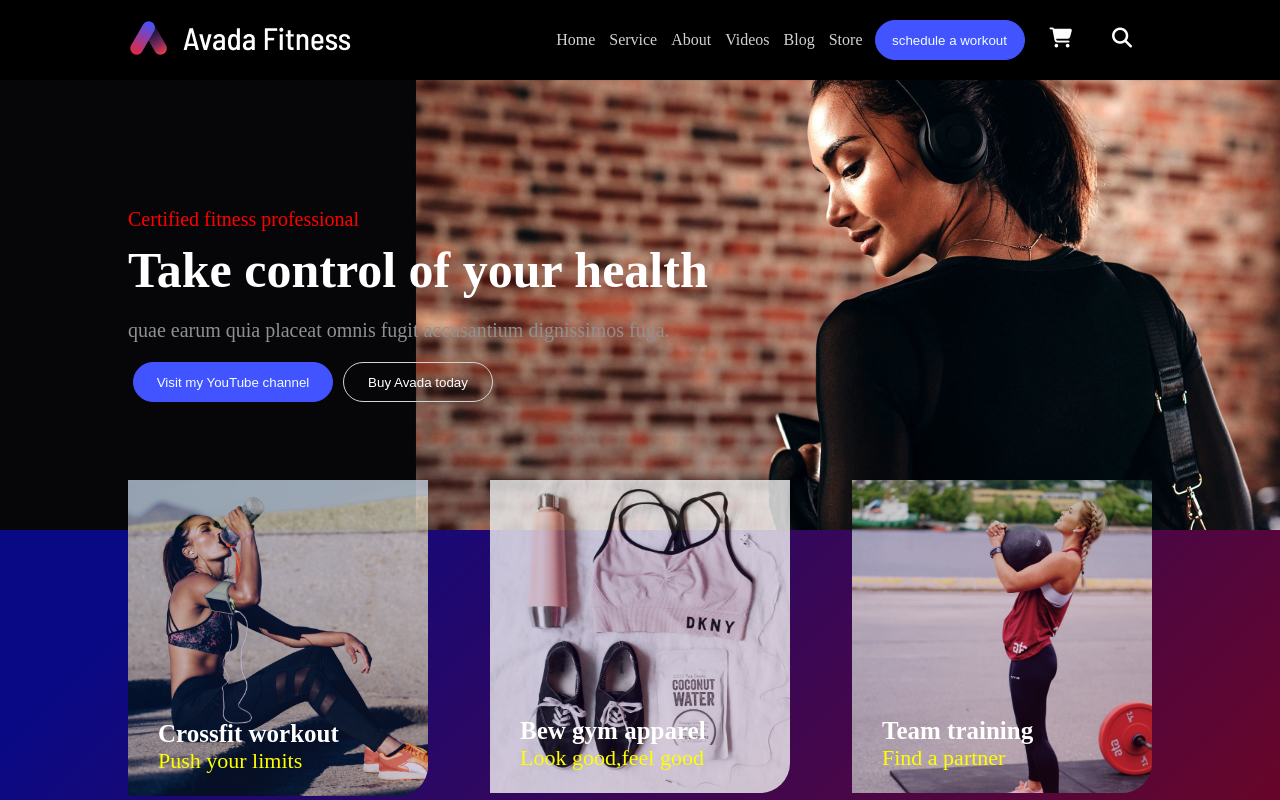
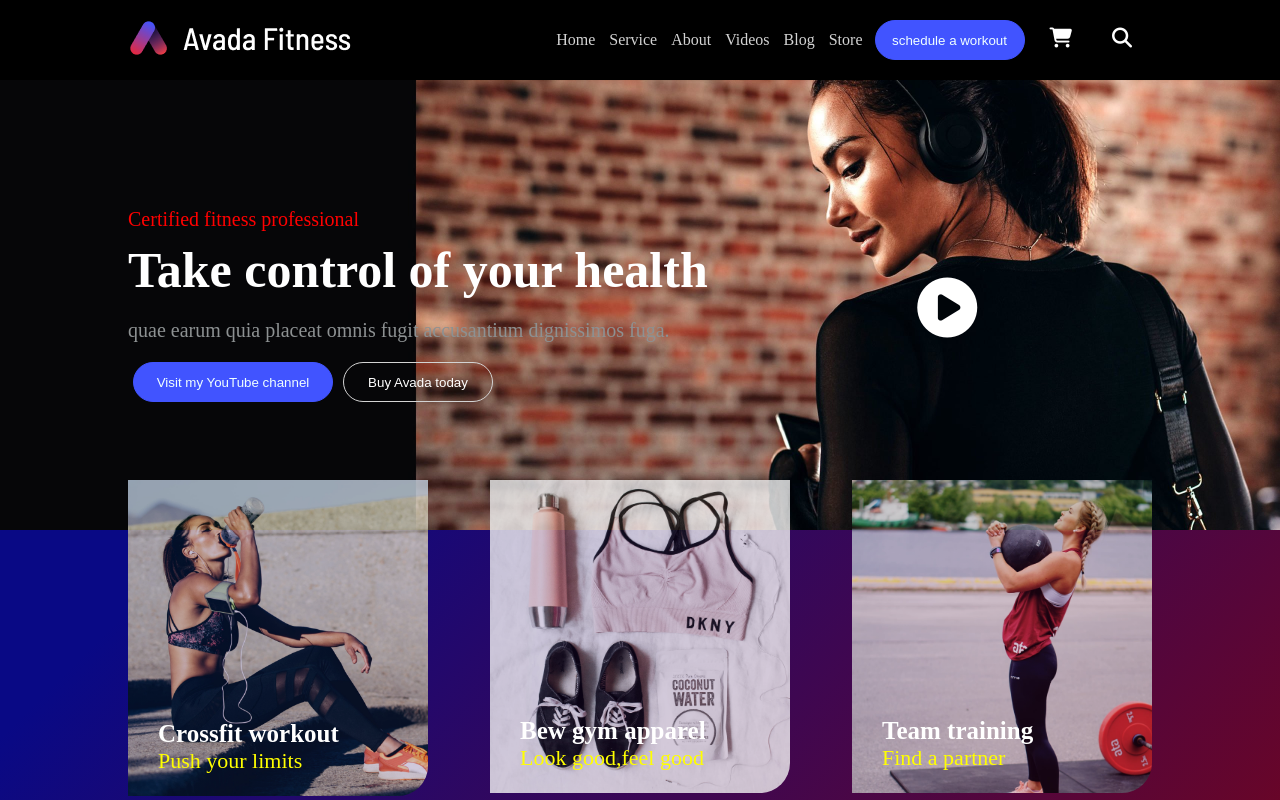
Before and after one commit to marcomaione/proj-html-vuejs, a Vue app: page / in a window 1280 px wide. Shown: the top 800 px of the page. Built offline with nearby package versions, Linux system fonts and the light colour scheme.

Commit message:
aggiornamento

```diff
--- a/src/components/MyHeader.vue
+++ b/src/components/MyHeader.vue
@@ -32,6 +32,9 @@
                     <p> quae earum quia placeat omnis fugit accusantium dignissimos fuga.</p>
                     <button class="btn-b">Visit my YouTube channel</button>
                     <button>Buy Avada today</button>
+                </div>
+                <div class="side-r">
+                    <i class="fa-solid fa-circle-play"></i>
                 </div>
             </div>
 
@@ -124,6 +127,7 @@ export default {
 .row-1 {
     width: 80%;
     margin: 0px auto;
+    display: flex;
 }
 .container {
     width: 100%;
@@ -203,6 +207,15 @@ export default {
             }
 
         }
+        .side-r {
+            width: 40%;
+            display: flex;
+            justify-content: center;
+            align-items: center;
+            .fa-circle-play {
+                font-size: 60px;
+            }
+        }
     }
     #B-color {
         min-height: 800px;
```
